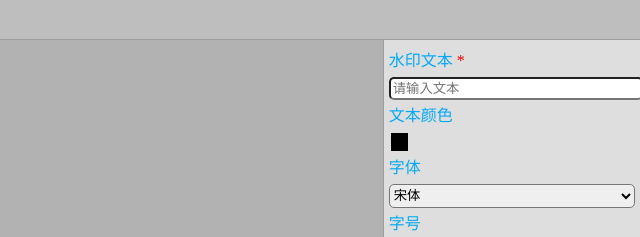
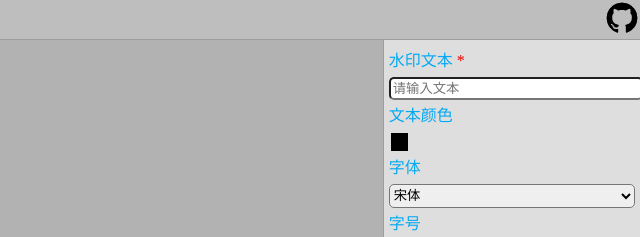
Before and after one commit to xiaobai1035/watermark-online, a plain HTML site: page watermark/index.html in a window 1280 px wide. Shown: the top 237 px of the page, 640-1280 px from the left. Drawn offline with nearby package versions, Linux system fonts and the light colour scheme.

Commit message:
link git

```diff
--- a/watermark/css/layout.css
+++ b/watermark/css/layout.css
@@ -22,7 +22,11 @@ body {
     border-bottom: 1px solid #9E9E9E;
     background-color: #bebebe;
 }
-
+.git-logo {
+    float: right;
+    width: 2.25rem;
+    height: auto;
+}
 .left {
     position: absolute;
     width: 80%;
--- a/watermark/index.html
+++ b/watermark/index.html
@@ -17,6 +17,9 @@
                     选择图片
                 </button>
                 <input class="select-file" type="file" accept="image/*" />
+                <a href="https://github.com/xiaobai1035/watermark-online">
+                    <img src="img/github.png" class="git-logo"/>
+                </a>
             </div>
             <!-- 左侧显示窗口 显示图片-->
             <div class="left">
```
Also changed, not shown: watermark/img/github.png (added).
